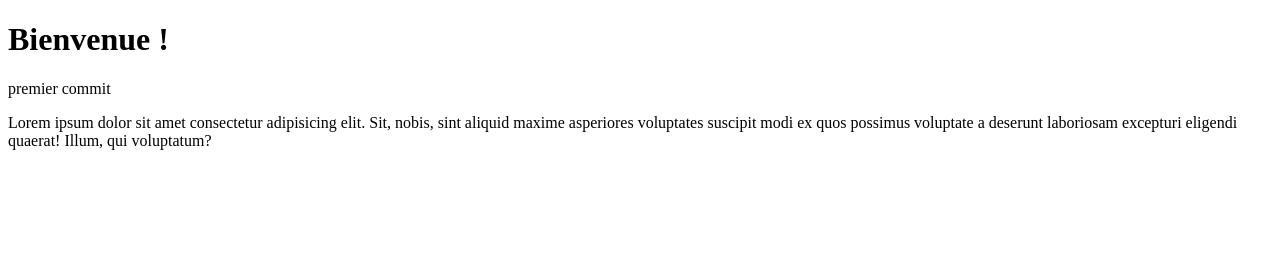
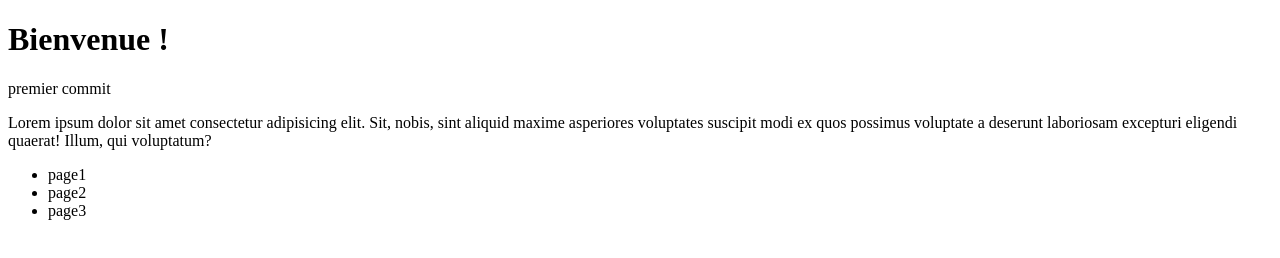
Before and after one commit to Meriem-ELK/TPMERIEM_ELKOUARIR, a plain HTML site: page index.html in a window 1280 px wide. Drawn offline with Linux system fonts and the light colour scheme.

Commit message:
3eme commit - l'ajout de la liste

```diff
--- a/index.html
+++ b/index.html
@@ -14,5 +14,10 @@
       voluptate a deserunt laboriosam excepturi eligendi quaerat! Illum, qui
       voluptatum?
     </p>
+    <ul>
+      <li>page1</li>
+      <li>page2</li>
+      <li>page3</li>
+    </ul>
   </body>
 </html>
```
